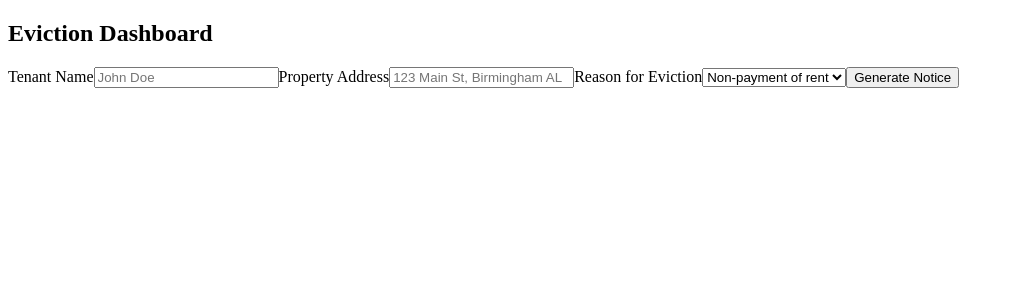
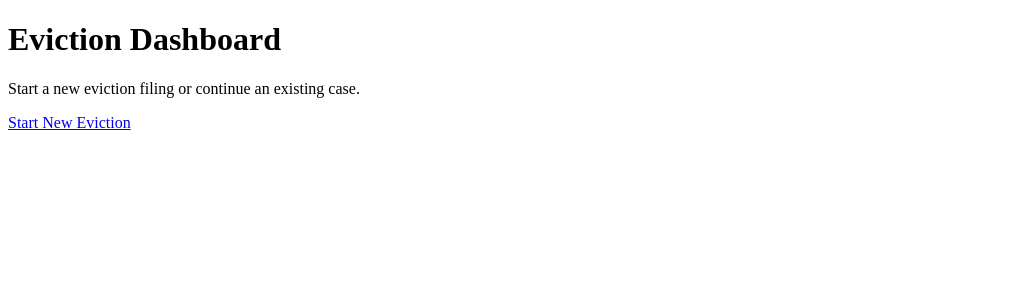
Before and after one commit to taiye-kotiku/beamns-nick-web-app, a Next.js app: page /dashboard in a window 1280 px wide. Shown: the top 300 px of the page, without its empty margins (0-1014 px from the left). Built offline with nearby package versions, Linux system fonts and the light colour scheme.

Commit message:
Update page.tsx

```diff
--- a/app/dashboard/page.tsx
+++ b/app/dashboard/page.tsx
@@ -1,30 +1,22 @@
+import Link from "next/link";
+
 export default function DashboardPage() {
   return (
-    <div className="card">
-      <h2>Eviction Dashboard</h2>
+    <main className="max-w-5xl mx-auto p-6">
+      <h1 className="text-2xl font-bold mb-4">Eviction Dashboard</h1>
 
-      <form>
-        <label>
-          Tenant Name
-          <input type="text" placeholder="John Doe" />
-        </label>
+      <div className="bg-white rounded-lg shadow p-6">
+        <p className="mb-4 text-gray-700">
+          Start a new eviction filing or continue an existing case.
+        </p>
 
-        <label>
-          Property Address
-          <input type="text" placeholder="123 Main St, Birmingham AL" />
-        </label>
-
-        <label>
-          Reason for Eviction
-          <select>
-            <option>Non‑payment of rent</option>
-            <option>Lease violation</option>
-            <option>Holdover tenant</option>
-          </select>
-        </label>
-
-        <button type="submit">Generate Notice</button>
-      </form>
-    </div>
+        <Link
+          href="/evictions/new"
+          className="inline-block bg-black text-white px-4 py-2 rounded"
+        >
+          Start New Eviction
+        </Link>
+      </div>
+    </main>
   );
 }
```
